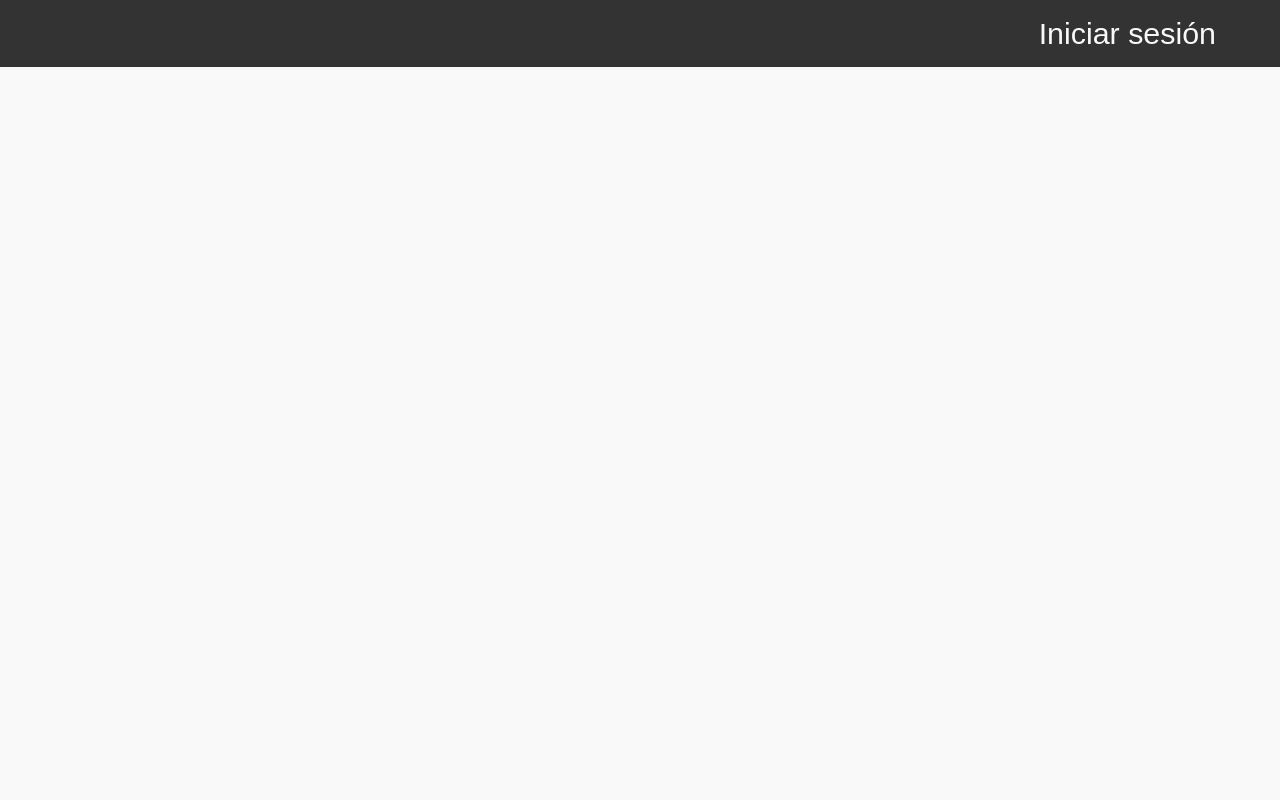
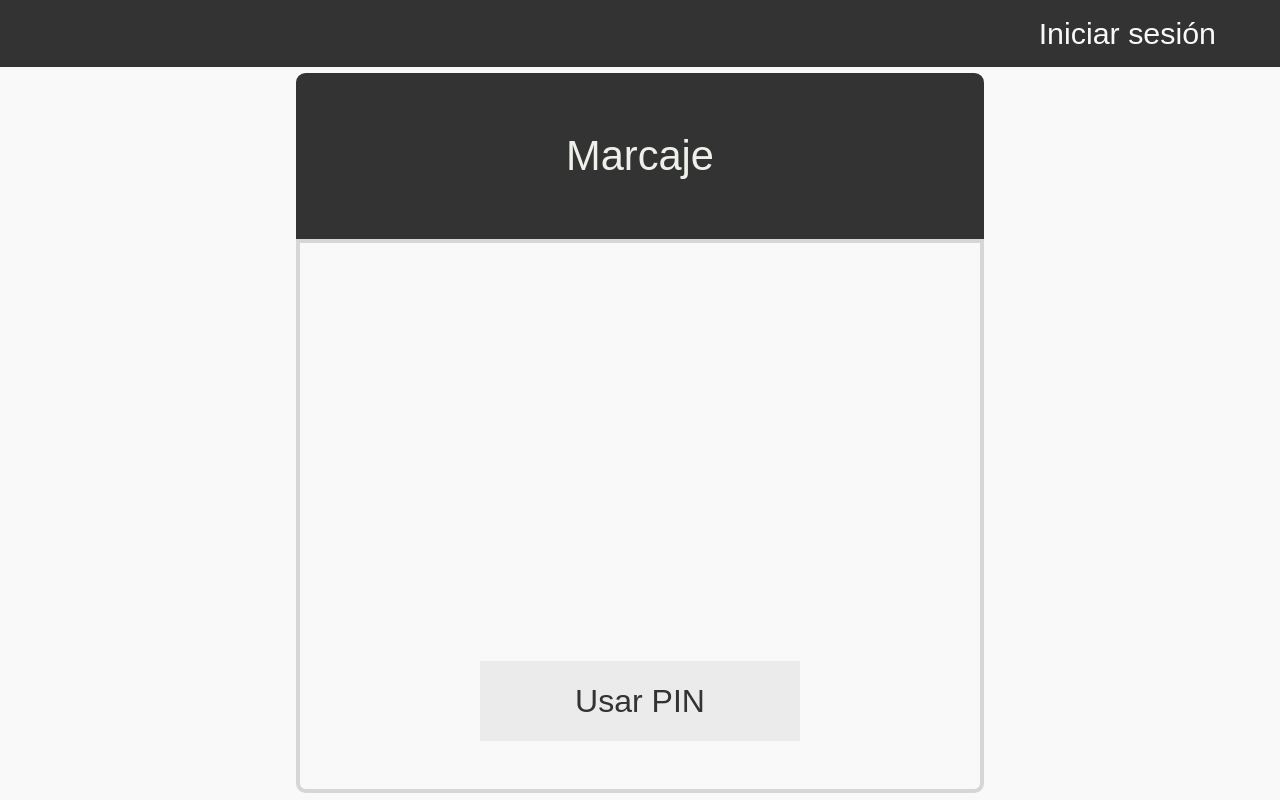
Before and after one commit to xChfenx/saa-simpleappattendance2, a Next.js app in the folder frontend/: page / in a window 1280 px wide. Built offline with nearby package versions, Linux system fonts and the light colour scheme.

Commit message:
feat: Agregar componente de Marcaje

```diff
--- a/frontend/app/page.module.css
+++ b/frontend/app/page.module.css
@@ -27,3 +27,9 @@
   color: #F9F9F9;
   font-size: 1.9rem;
 }
+
+.main {
+  display: flex;
+  align-items: center;
+  justify-content: center;
+}
--- a/frontend/app/page.tsx
+++ b/frontend/app/page.tsx
@@ -1,4 +1,6 @@
+import Button from '@/components/Button';
 import styles from './page.module.css';
+import Registration from '@/components/Registration';
 
 export default function Home(){
   return (
@@ -7,6 +9,15 @@ export default function Home(){
         <p>Iniciar sesión</p>
       </header>
       <main className={styles.main}>
+        <Registration title='Marcaje'>
+          <Button button={{
+            title: 'Usar PIN',
+            color: '#333333',
+            background: '#EBEBEB',
+            height: '5rem',
+            width: '20rem',
+            }}/>
+        </Registration>
       </main>
     </div>
   );
--- /dev/null
+++ b/frontend/components/Button.tsx
@@ -0,0 +1,29 @@
+'use client';
+
+import React from "react";
+import styles from "../styles/button.module.css";
+
+type Button = {
+  title: string;
+  color: string;
+  background: string;
+  width: string;
+  height: string;
+}
+
+export default function Button({button}: {button: Button}){
+
+  return (
+    <button className={styles.button}
+      style={{
+        width: button.width,
+        height: button.height,
+        backgroundColor: button.background,
+        border: '5rem'
+    }}>
+      <p style={{color: button.color}}>
+        {button.title}
+      </p>
+    </button>
+  );
+}
--- /dev/null
+++ b/frontend/components/Registration.tsx
@@ -0,0 +1,16 @@
+import styles from '@/styles/registration.module.css';
+
+type RegistrationProp<P = unknown> = P & { children: React.ReactNode, title: string, };
+
+export default function Registration({children, title }: RegistrationProp){
+  return (
+    <div className={styles.body}>
+      <header className={styles.header}>
+        <p>{title}</p>
+      </header>
+      <main className={styles.main}>
+        {children}
+      </main>
+    </div>
+  );
+}
--- /dev/null
+++ b/frontend/styles/button.module.css
@@ -0,0 +1,10 @@
+.button {
+  display: flex;
+  align-items: center;
+  justify-content: center;
+  align-self: self-end;
+}
+
+.button > p {
+  font-size: 2rem;
+}
--- /dev/null
+++ b/frontend/styles/registration.module.css
@@ -0,0 +1,69 @@
+/*
+  --white: #F9F9F9;
+  --cream: #EDF1E9;
+  --black: #333333;
+  --gray: #76817F;
+  --gray-border: #D6D6D6;
+*/
+
+.header > p {
+  color:  #EDF1E9;
+  font-size: 2.6rem;
+}
+
+.header > p {
+  color:  #EDF1E9;
+  font-size: 2.6rem;
+}
+
+.main {
+  border-color: #D6D6D6;
+  border-style: solid;
+  border-width: 0.3rem;
+  border-end-start-radius: 0.6rem;
+  border-end-end-radius: 0.6rem;
+  display: flex;
+  justify-content: space-around;
+  padding-bottom: 3rem;
+}
+
+.header {
+  display: flex;
+  align-items: center;
+  justify-content: center;
+  background-color: #333333;
+  border-start-start-radius: 0.6rem;
+  border-start-end-radius: 0.6rem;
+}
+
+.body {
+  background-color: #F9F9F9;
+  display: grid;
+  grid-template-rows: 3fr 10fr;
+}
+
+@media (max-width: 425px){
+  .body {
+    width: 15rem;
+    height: 25rem;
+  }
+
+  .header > p {
+    color:  #EDF1E9;
+    font-size: 2rem;
+  }
+}
+
+@media (min-width: 426px) and (max-width: 768px){
+  .body {
+    width: 20rem;
+    height: 25rem;
+  }
+}
+
+@media (min-width: 769px){
+  .body {
+    width: 43rem;
+    height: 45rem;
+  }
+}
```
